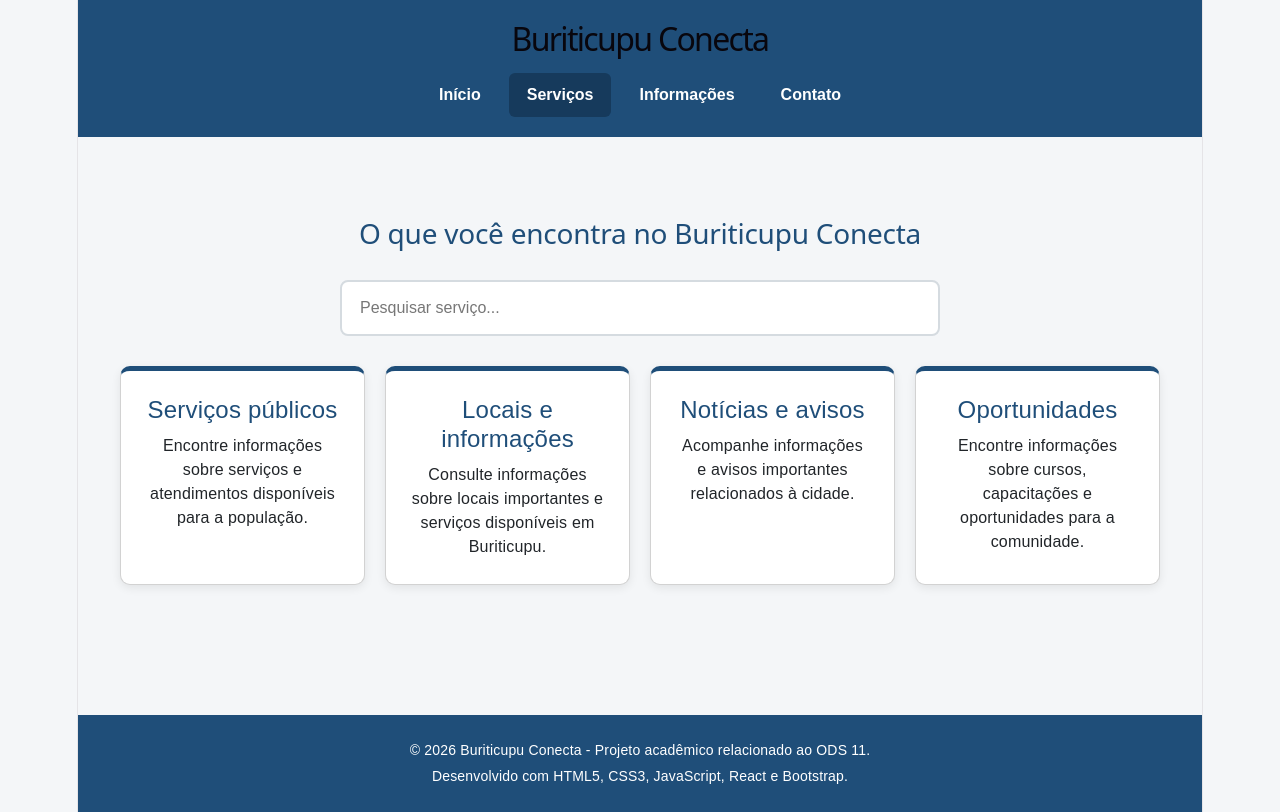
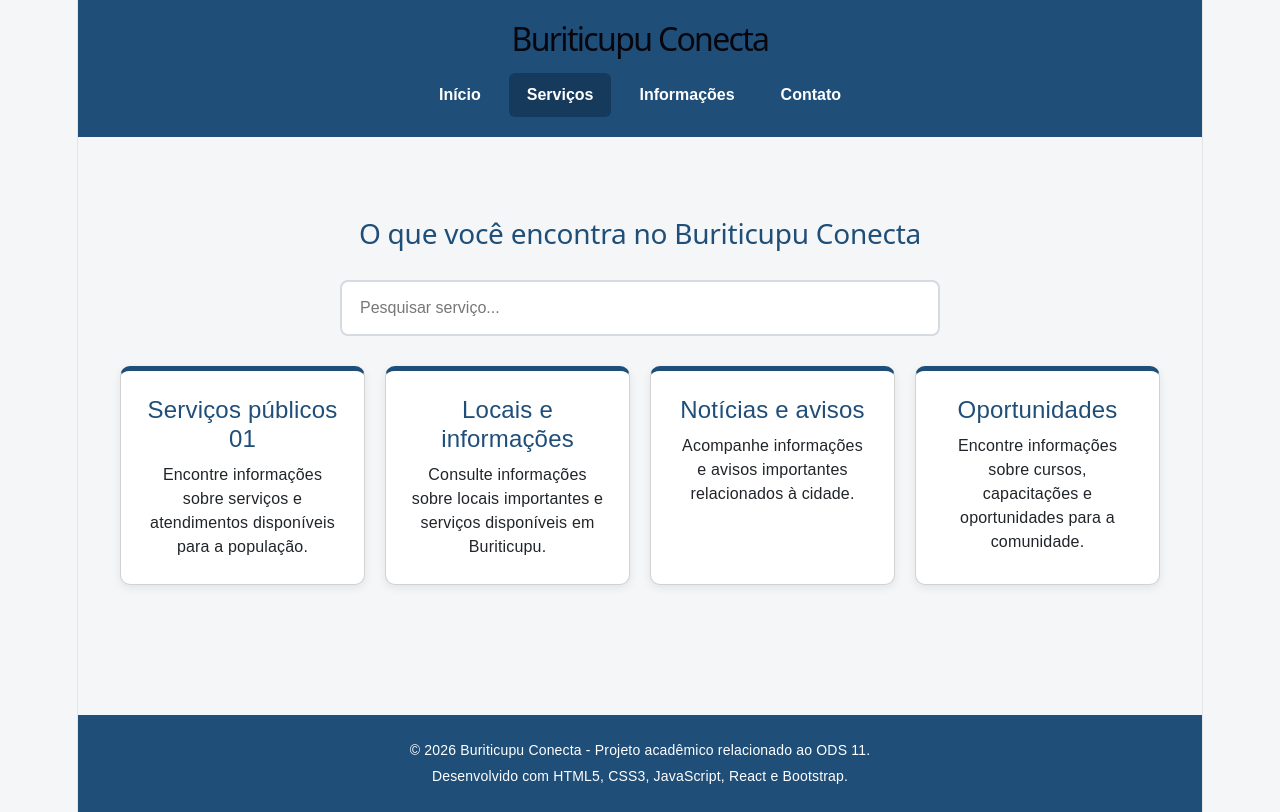
Before and after one commit to Ronny-Carlos/Buriticupu-Conecta, a React (Vite) app: page /servicos in a window 1280 px wide. Built offline with nearby package versions, Linux system fonts and the light colour scheme.

Commit message:
Update service title in Servicos component

```diff
--- a/src/components/Servicos.jsx
+++ b/src/components/Servicos.jsx
@@ -5,7 +5,7 @@ function Servicos() {
 
   const servicos = [
     {
-      titulo: "Serviços públicos",
+      titulo: "Serviços públicos 01",
       descricao:
         "Encontre informações sobre serviços e atendimentos disponíveis para a população.",
     },
```
